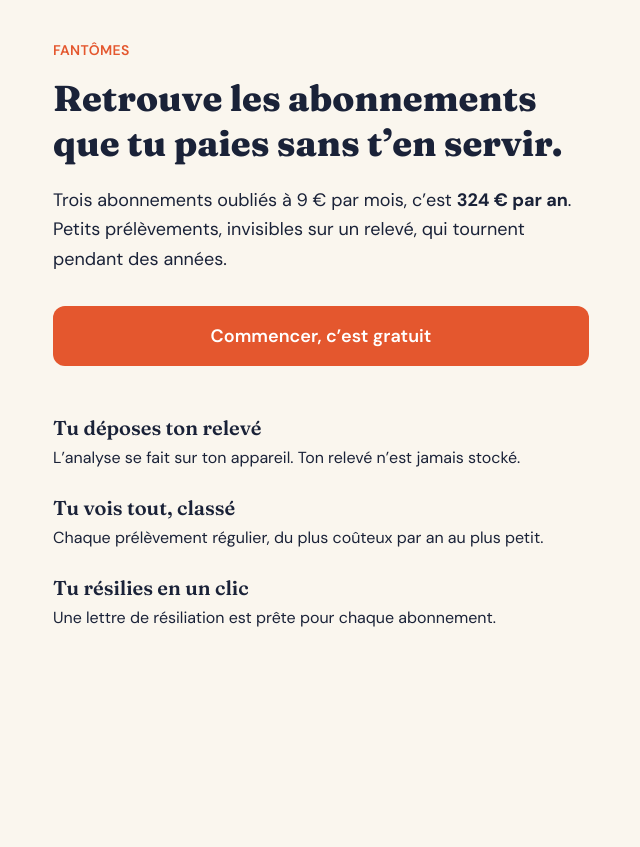
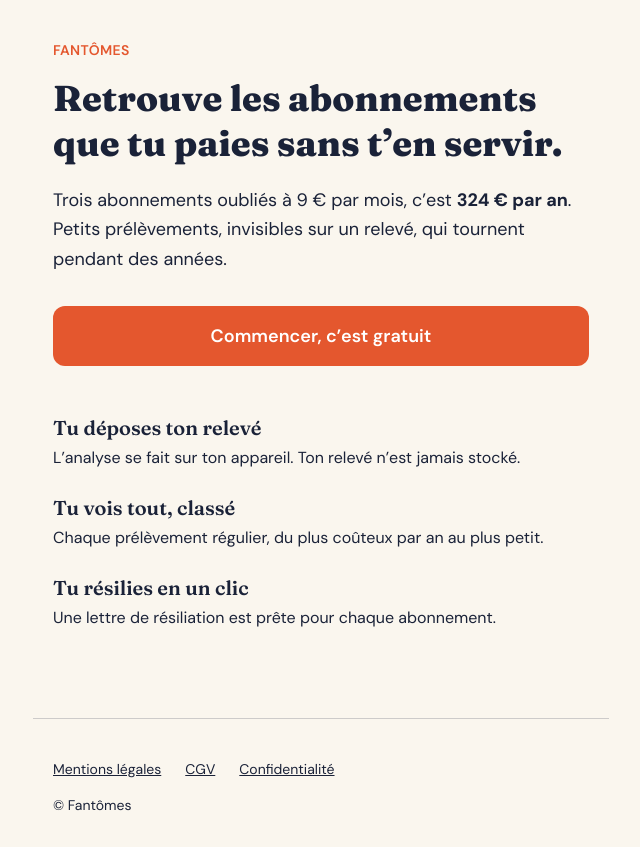
Before and after one commit to quentingemon37-lgtm/Fantomes, a Next.js app: page / in a window 1280 px wide. Shown: the whole page, without its empty margins (319-959 px from the left). Before the commit the page ends 800 px from the top, so only its background shows below. Built offline with nearby package versions, Linux system fonts and the light colour scheme.

Commit message:
Update layout.tsx

```diff
--- a/app/layout.tsx
+++ b/app/layout.tsx
@@ -1,6 +1,7 @@
 import type { Metadata } from "next";
 import { Fraunces, DM_Sans } from "next/font/google";
 import "./globals.css";
+import Pied from "./Pied";
 
 const titre = Fraunces({
   subsets: ["latin"],
@@ -29,7 +30,10 @@ export default function RootLayout({
 }) {
   return (
     <html lang="fr" className={`${titre.variable} ${texte.variable}`}>
-      <body>{children}</body>
+      <body>
+        {children}
+        <Pied />
+      </body>
     </html>
   );
 }
```
